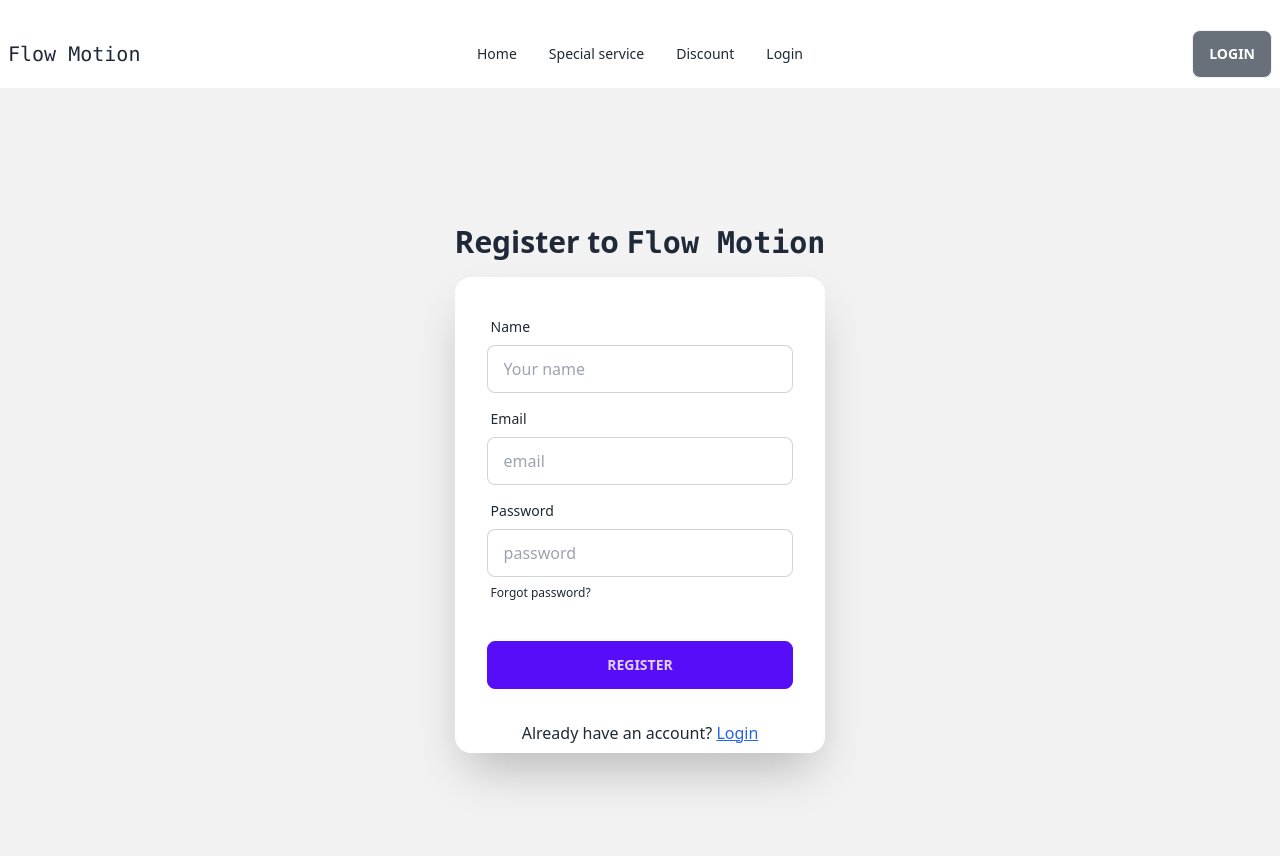
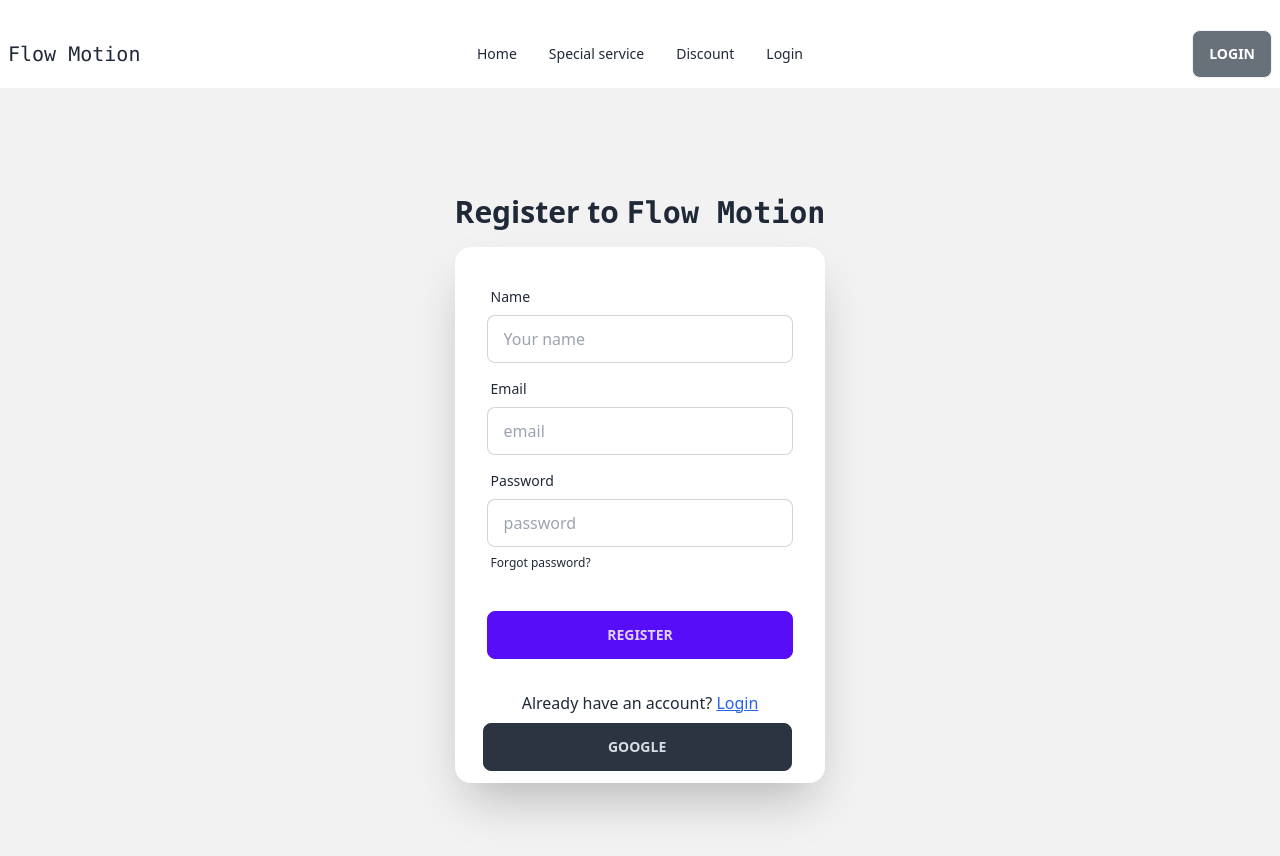
Before and after one commit to Emranhossainshuvo/evene-managment, a React (Vite) app: page /register in a window 1280 px wide. Shown: the top 856 px of the page. Built offline with nearby package versions, Linux system fonts and the light colour scheme; no server answers.

Commit message:
google sing in added

```diff
--- a/src/Providers/AuthProviderContext.jsx
+++ b/src/Providers/AuthProviderContext.jsx
@@ -1,11 +1,16 @@
 import { createContext, useEffect, useState } from "react";
-import { createUserWithEmailAndPassword, getAuth, onAuthStateChanged, signInWithEmailAndPassword, signOut } from "firebase/auth";
+import { GoogleAuthProvider, createUserWithEmailAndPassword, getAuth, onAuthStateChanged, signInWithEmailAndPassword, signInWithPopup, signOut } from "firebase/auth";
 import app from "../firebase/firebase.config";
-
+import { ToastContainer, toast } from 'react-toastify';
+import 'react-toastify/dist/ReactToastify.css';
 
 export const AuthContext = createContext(null);
 
 const auth = getAuth(app);
+
+
+const provider = new GoogleAuthProvider();
+const notify = () => toast("Done");
 
 const AuthProviderContext = ({ children }) => {
 
@@ -28,6 +33,17 @@ const AuthProviderContext = ({ children }) => {
         return signOut(auth);
     }
 
+    const handleGoogleSignIn = () => {
+        signInWithPopup(auth, provider)
+            .then(result => {
+                console.log(result.user)
+                notify();
+                <ToastContainer />
+            })
+            .catch(error => {
+                console.error(error)
+            })
+    }
 
     useEffect(() => {
         const unSubscribe = onAuthStateChanged(auth, currentUser => {
@@ -44,7 +60,8 @@ const AuthProviderContext = ({ children }) => {
         createUser,
         loading,
         logInUser,
-        logOut
+        logOut,
+        handleGoogleSignIn
     }
 
     return (
--- a/src/components/layout/Login/Login.jsx
+++ b/src/components/layout/Login/Login.jsx
@@ -59,6 +59,9 @@ const Login = () => {
                         </div>
                     </form>
                     <p className="pb-2 text-center">Don't have an account? <Link className="text-blue-600 underline" to="/register">Register</Link> </p>
+                    <div className="container mx-7 mb-3">
+                        <button className="btn btn-neutral w-10/12 mx-auto">Google</button>
+                    </div>
                 </div>
             </div>
         </div>
--- a/src/components/layout/Register/Register.jsx
+++ b/src/components/layout/Register/Register.jsx
@@ -8,7 +8,7 @@ import 'react-toastify/dist/ReactToastify.css';
 const Register = () => {
     const notify = () => toast("Successfully registered🥰🥰");
 
-    const { createUser } = useContext(AuthContext)
+    const { createUser, handleGoogleSignIn } = useContext(AuthContext)
 
     const navigate = useNavigate();
 
@@ -67,6 +67,9 @@ const Register = () => {
                         </div>
                     </form>
                     <p className="pb-2 text-center">Already have an account? <Link className="text-blue-600 underline" to="/login">Login</Link> </p>
+                    <div className="container mx-7 mb-3">
+                        <button onClick={handleGoogleSignIn} className="btn btn-neutral w-10/12 mx-auto">Google</button>
+                    </div>
                 </div>
             </div>
         </div>
```
Lines whose indentation alone changed are shown as unchanged.
